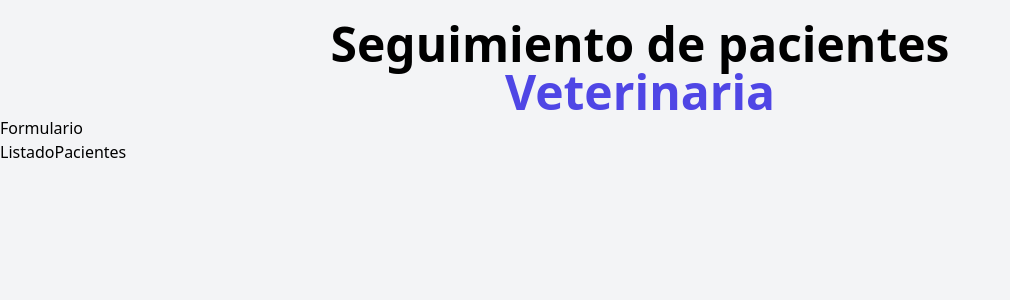
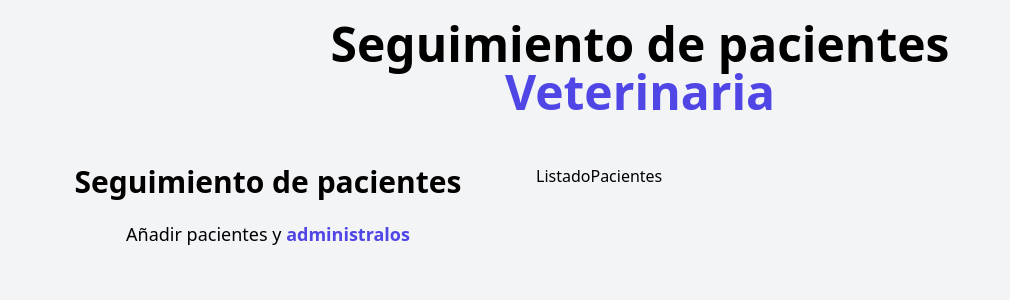
Before and after one commit to OscarAguilarL/citas-react, a React (Vite) app: page / in a window 1280 px wide. Shown: the top 300 px of the page, without its empty margins (0-1010 px from the left). Built offline with nearby package versions, Linux system fonts and the light colour scheme.

Commit message:
Creando el componente de formulario

```diff
--- a/src/App.jsx
+++ b/src/App.jsx
@@ -4,8 +4,10 @@
   return (
     <div className="container mx-auto mt-5">
       <Header />
-      <Formulario />
-      <ListadoPacientes />
+      <div className="mt-12 md:flex">
+        <Formulario />
+        <ListadoPacientes />
+      </div>
     </div>
   )
 }
--- a/src/components/Formulario.jsx
+++ b/src/components/Formulario.jsx
@@ -1,7 +1,14 @@
 export const Formulario = () => {
   return (
-    <div>
-      <h2>Formulario</h2>
+    <div className="md:w-1/2 lg:w-2/5 mx-5">
+      <h2 className="font-black text-3xl text-center">
+        Seguimiento de pacientes
+      </h2>
+
+      <p className="text-lg mt-5 text-center">
+        Añadir pacientes y{' '}
+        <span className="text-indigo-600 font-bold">administralos</span>
+      </p>
     </div>
   )
 }
--- a/src/components/ListadoPacientes.jsx
+++ b/src/components/ListadoPacientes.jsx
@@ -1,7 +1,6 @@
-
 export const ListadoPacientes = () => {
   return (
-    <div>
+    <div className="w-1/2 lg:w-3/5">
       <h2>ListadoPacientes</h2>
     </div>
   )
```
